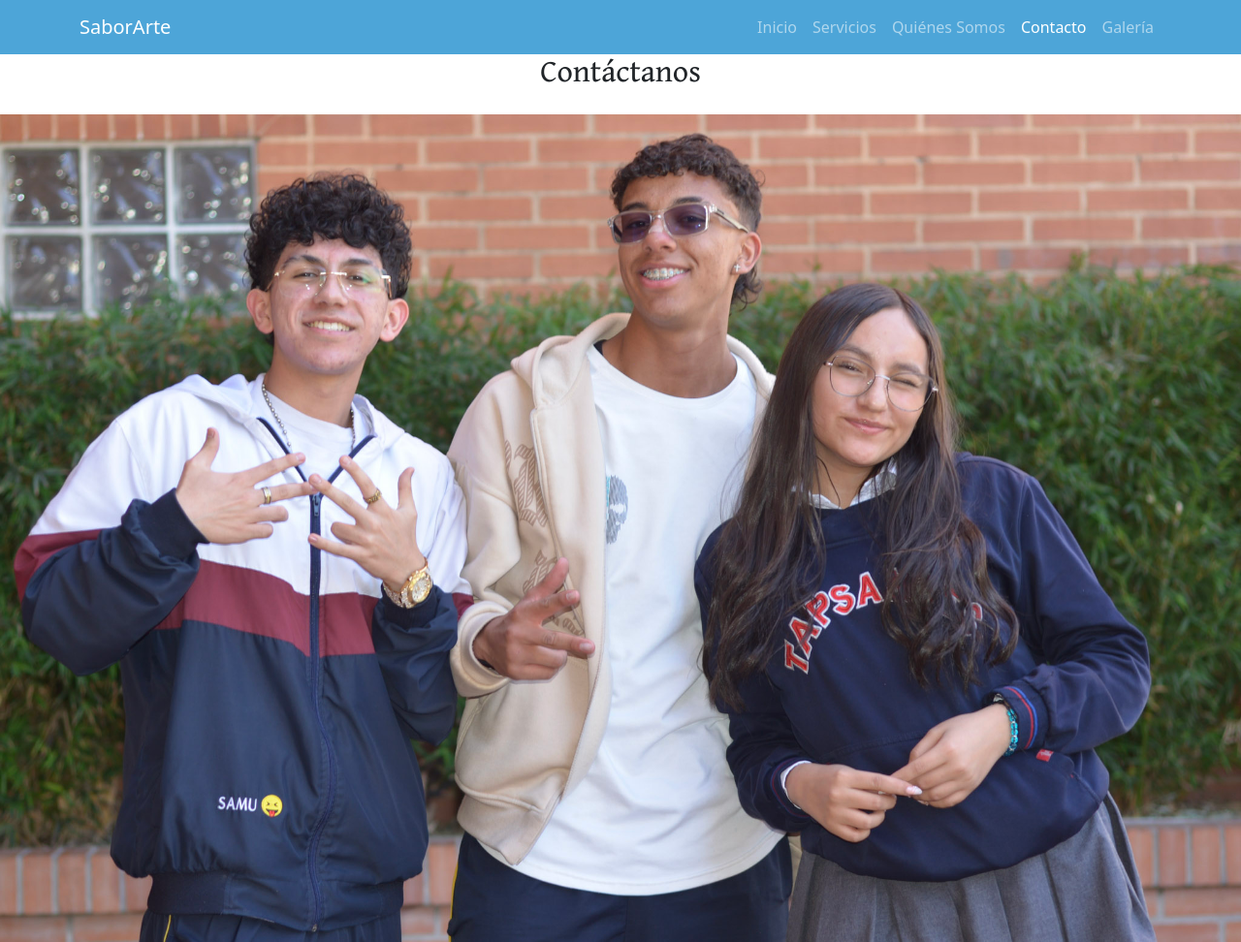
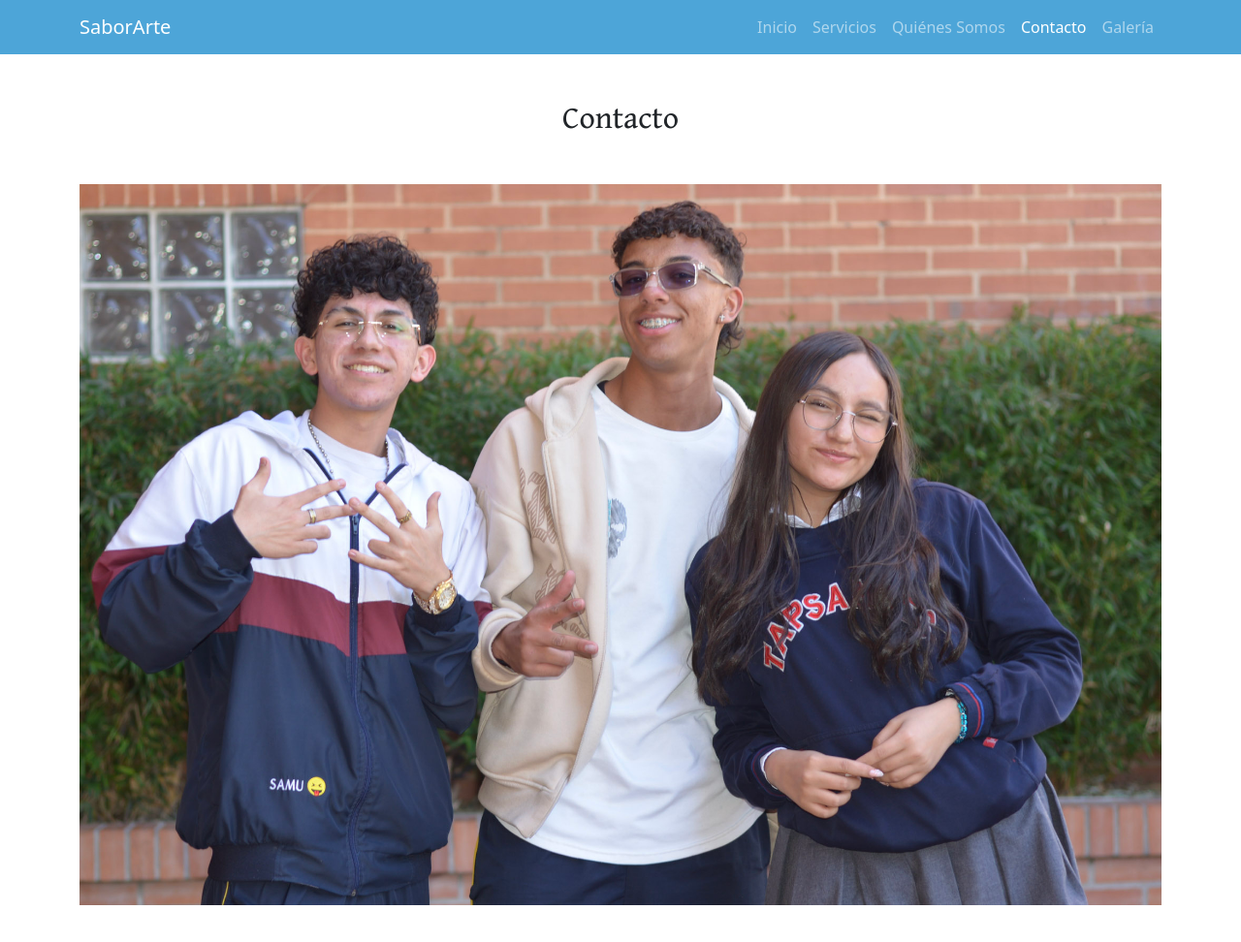
Before and after one commit to NICCCSAMUELCRL/sabor, a plain HTML site: page contacto.html in a window 1280 px wide. Shown: the top 972 px of the page at 97% size. Drawn offline with nearby package versions, Linux system fonts and the light colour scheme.

Commit message:
carguecontacto.html

```diff
--- a/contacto.html
+++ b/contacto.html
@@ -52,7 +52,10 @@
         </div>
       </div>
     </nav>
-          <h2 class="text-center mb-4">Contáctanos</h2>
+     <section class="container py-5">
+      <h2 class="text-center mb-5">Contacto</h2>
+
+
     <img src="img/DSC_9497.jpg" class="img-fluid" alt="Imagen de contacto" />
     <section class="container py-5">
 
```
